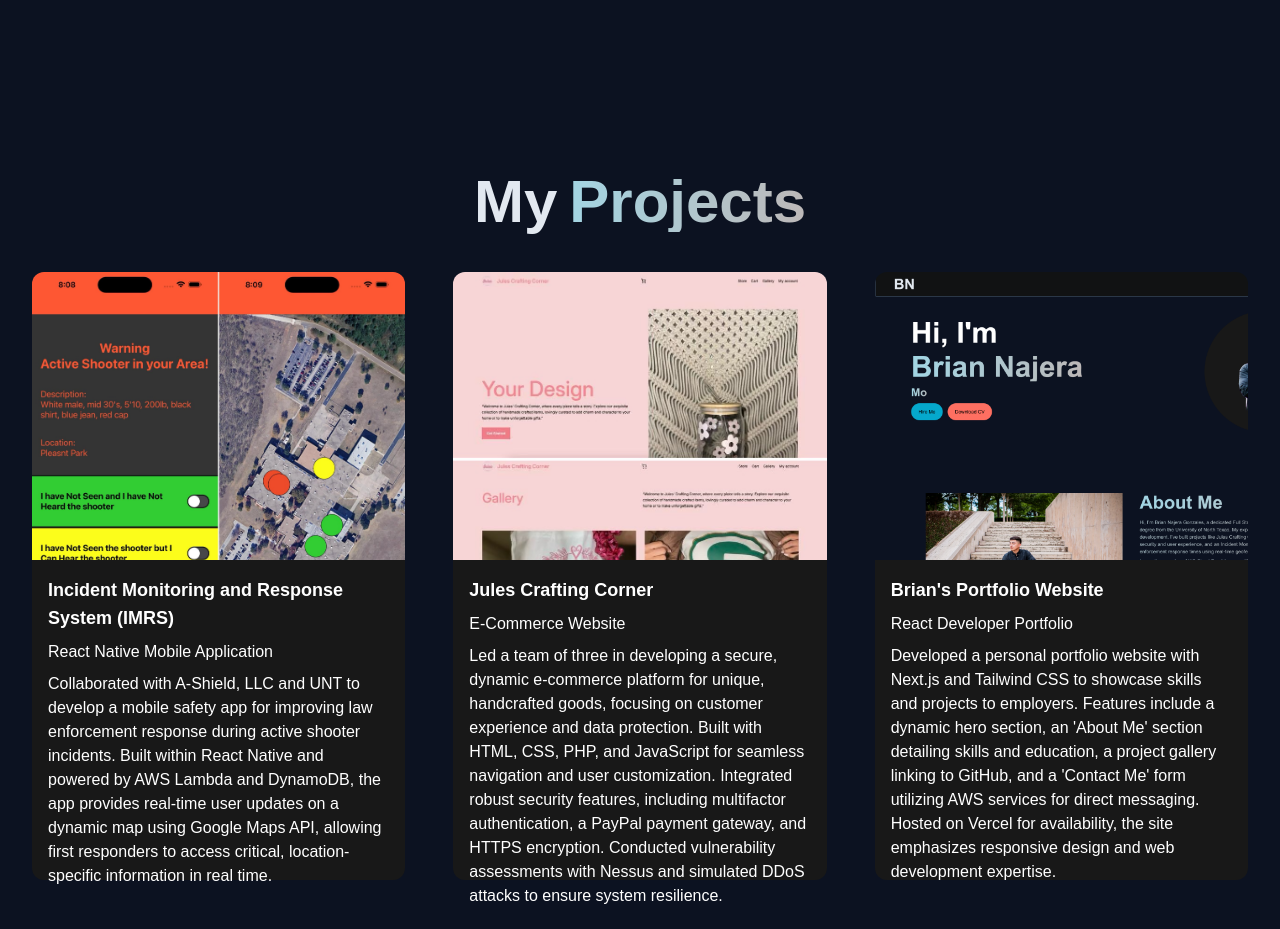
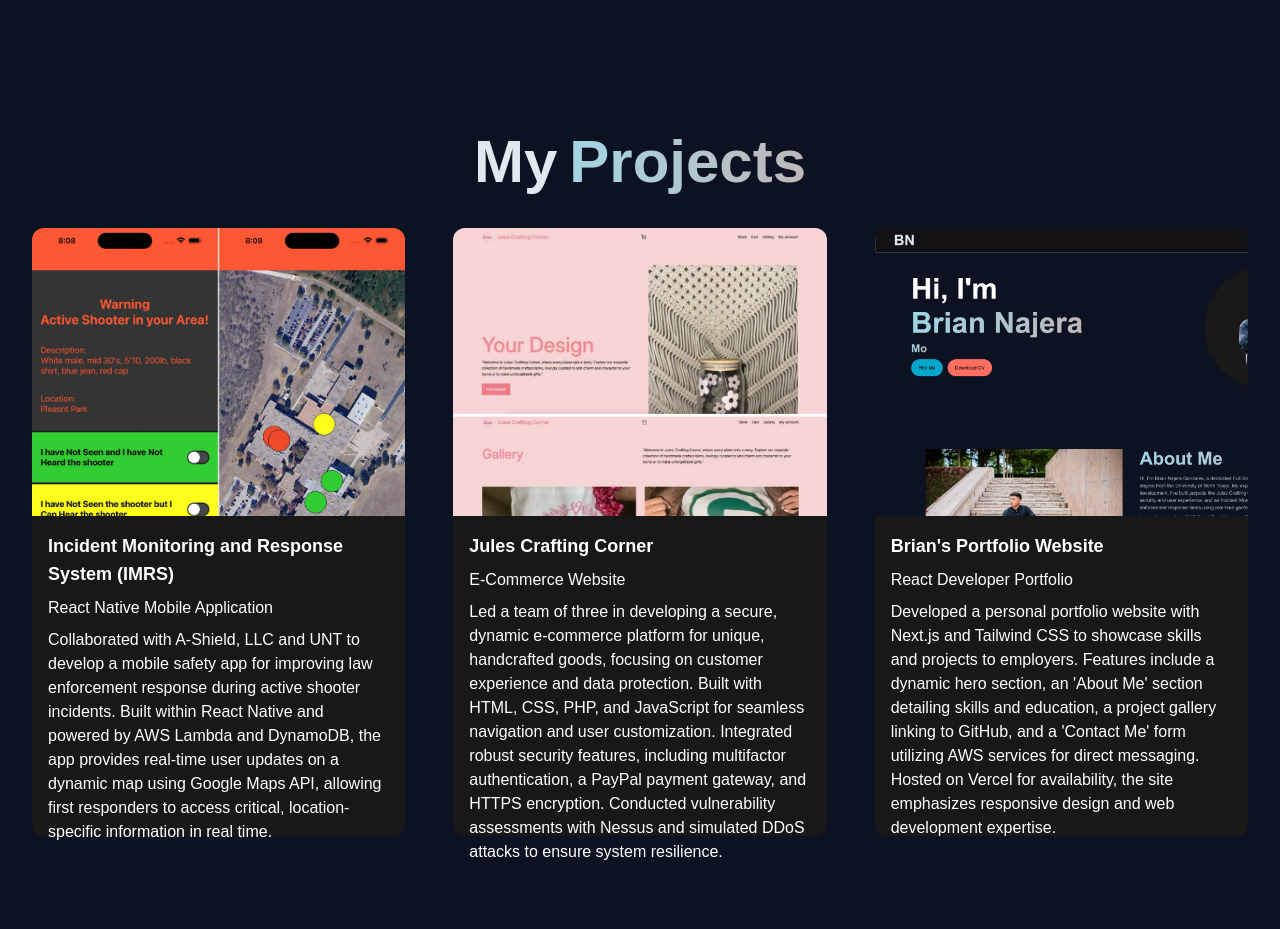
Before and after one commit to Brian121301/Web-Portfolio, a Next.js app in the folder web-portfolio/: page / in a window 1280 px wide. Shown: the part 1260-2189 px from the top of the page. Built offline with nearby package versions, Linux system fonts and the light colour scheme; no server answers.

Commit message:
Update ProjectsSection.jsx

```diff
--- a/web-portfolio/app/components/ProjectsSection.jsx
+++ b/web-portfolio/app/components/ProjectsSection.jsx
@@ -41,7 +41,7 @@
 
   return (
     <section id='projects' ref={ref} className='space-y-4 pt-24'>
-          <div className='flex flex-row text-center justify-center text-6xl font-bold my-10'>
+          <div className='flex flex-row text-center justify-center text-6xl font-bold h-20'>
            <h2 className='text-slate-200'>My</h2>
            <h2 className='pl-3 bg-clip-text text-transparent bg-gradient-to-r from-[#a2d6e5] to-[#bdb8b8]'>Projects</h2>
 
```
